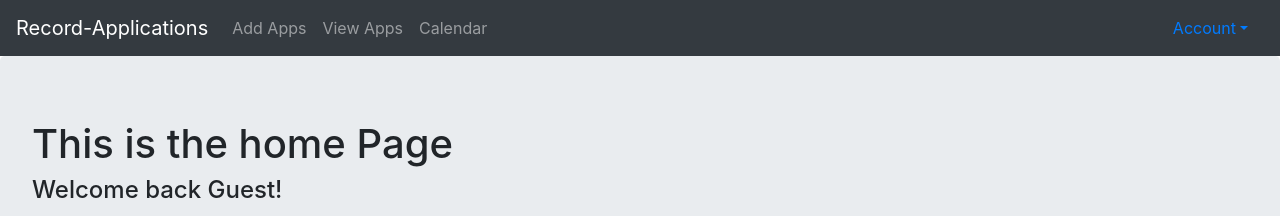
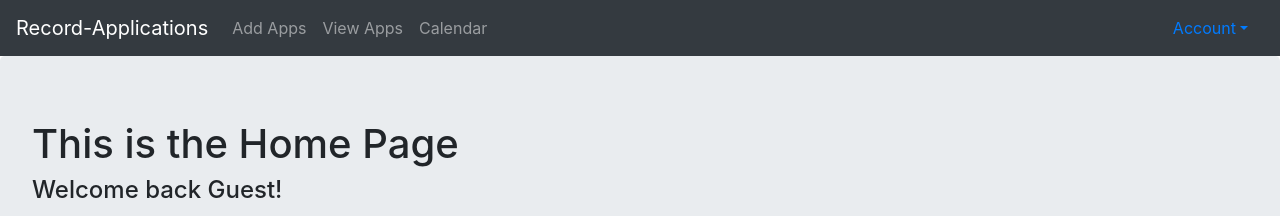
Before and after one commit to jbroomer/Record-Applications, a React (Create React App) app in the folder frontend/: page / in a window 1280 px wide. Shown: the top 216 px of the page. Built offline with nearby package versions, Linux system fonts and the light colour scheme; the HTML template or start-up script is replaced by a standard one.

Commit message:
Spelling correction

```diff
--- a/frontend/src/components/HomePage.js
+++ b/frontend/src/components/HomePage.js
@@ -17,7 +17,7 @@ const HomePage = () => {
 
     return (
         <Jumbotron className={classes.jumbo}>
-            <h1>This is the home Page</h1>
+            <h1>This is the Home Page</h1>
             <h4>Welcome back Guest!</h4>
             <p>Please <Link to="/login">sign in</Link> to add/view your applications.</p>
             <p>Lorem ipsum dolor sit amet, consectetur adipiscing elit, sed do eiusmod tempor incididunt ut labore et dolore magna aliqua. Nulla aliquet enim tortor at auctor urna. Augue ut lectus arcu bibendum at varius vel pharetra vel. Rhoncus aenean vel elit scelerisque mauris pellentesque pulvinar pellentesque habitant. Penatibus et magnis dis parturient montes nascetur. Mi proin sed libero enim sed faucibus. Adipiscing diam donec adipiscing tristique risus nec feugiat in. Quisque non tellus orci ac auctor augue mauris augue. Amet tellus cras adipiscing enim eu turpis egestas. Sapien pellentesque habitant morbi tristique senectus. Pharetra et ultrices neque ornare. Ut pharetra sit amet aliquam id diam maecenas ultricies mi. Maecenas sed enim ut sem. Mi bibendum neque egestas congue.
```
